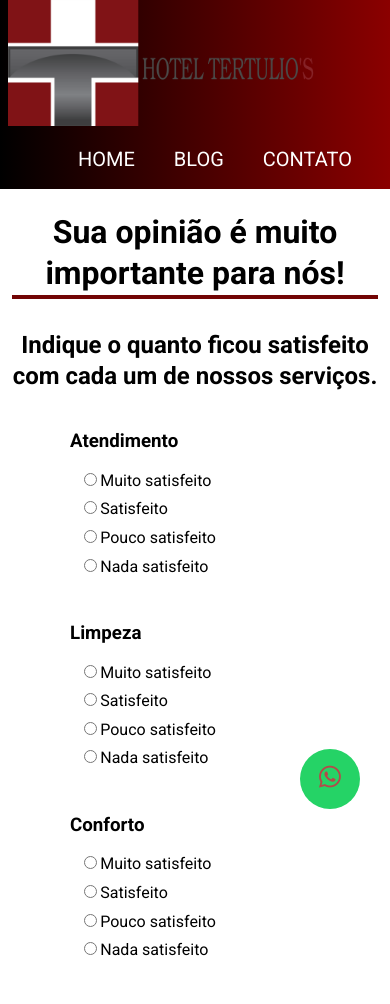
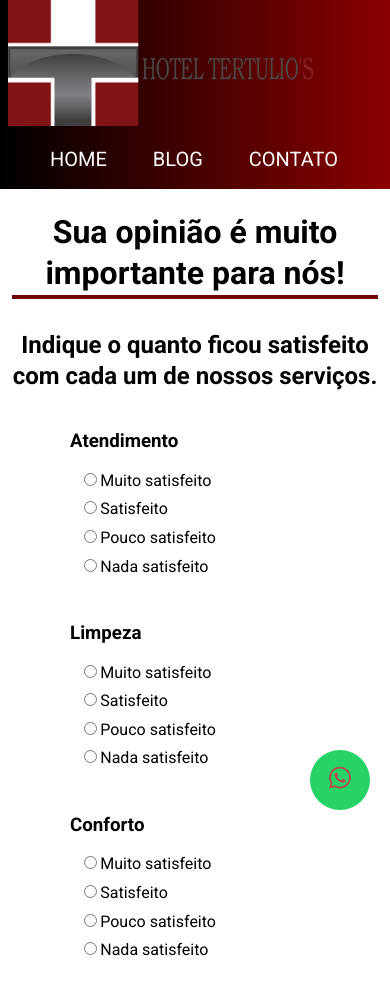
Before and after one commit to WellintonRafael/pesquisa_de_satisfacao, a Flask app: page / in a window 390 px wide. Shown: the top 1004 px of the page. Run offline with Flask 2, Linux system fonts and the light colour scheme; some libraries are stand-ins or nearby versions.

Commit message:
Centralizando itens

```diff
--- a/static/homepage.css
+++ b/static/homepage.css
@@ -5,7 +5,6 @@ body {
 .logo_hotel {
     width: 380px;
     margin: 0 0 0 2%;
-
 }
 
 header {
@@ -125,15 +124,11 @@ footer {
     position: fixed;
     width: 60px;
     height: 60px;
-    bottom: 35px;
-    right: 30px;
+    bottom: 34px;
+    right: 20px;
     background-color: #25d366;
-    color: #FFF;
-    border-radius: 45px;
-    text-align: center;
-    font-size: 30px;
+    border-radius: 35px;
 }
-
 
 @media screen and (max-width: 715px) {
     .logo_hotel {
@@ -143,7 +138,6 @@ footer {
     main, footer, copyright, .facebook {
         width: auto;
     }
-
 
     .titulo-principal, .titulo-pergunta {
         width: 100%;
@@ -155,7 +149,7 @@ footer {
     nav {
         position: static;
         text-align: center;
-        padding: 1% 0 1%;
+        padding: 1% 0 1% 0;
         margin: 0;
         width: auto;
 
@@ -164,8 +158,8 @@ footer {
         width: auto;
         left: 0;
         right: 0;
-        padding: 0;
-        margin: 0 5% 0 5%;
+        padding: 0 12% 0 0;
+        margin: 0;
         text-align:center;
     }
 
--- a/templates/homepage.html
+++ b/templates/homepage.html
@@ -82,9 +82,7 @@
             <a href="https://www.instagram.com/hoteltertuliosrc/"><i class="fa fa-instagram"></i></a>
             <a href="https://t.me/Hotel_Tertulios"><i class="fa fa-telegram"></i></a>
         </div>
-        <a class="whatsapp" href="https://api.whatsapp.com/send?phone=+55019996117400&amp;
-            text=Quero fazer uma reserva!" >
-            <i style="margin-top:16px" class="fa fa-whatsapp"></i></a>
+        <a class="whatsapp" href="https://api.whatsapp.com/send?phone=+55019996117400&amp;"><i style="margin-top:16px" class="fa fa-whatsapp"></i></a>
         <p class="copyright">&copy; 2022 Hotel Tertulio's. Todos os direitos reservados.</p>
     </footer>
 </body>
```
